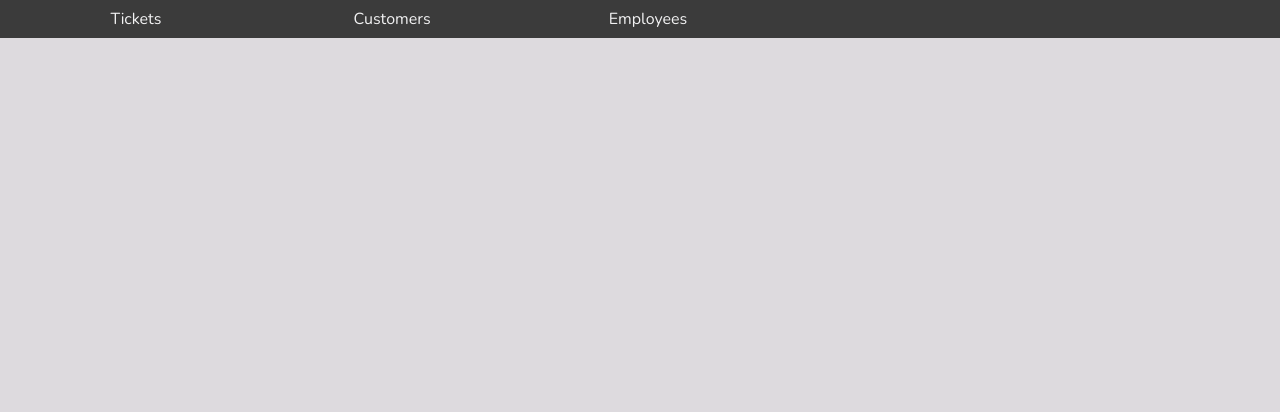
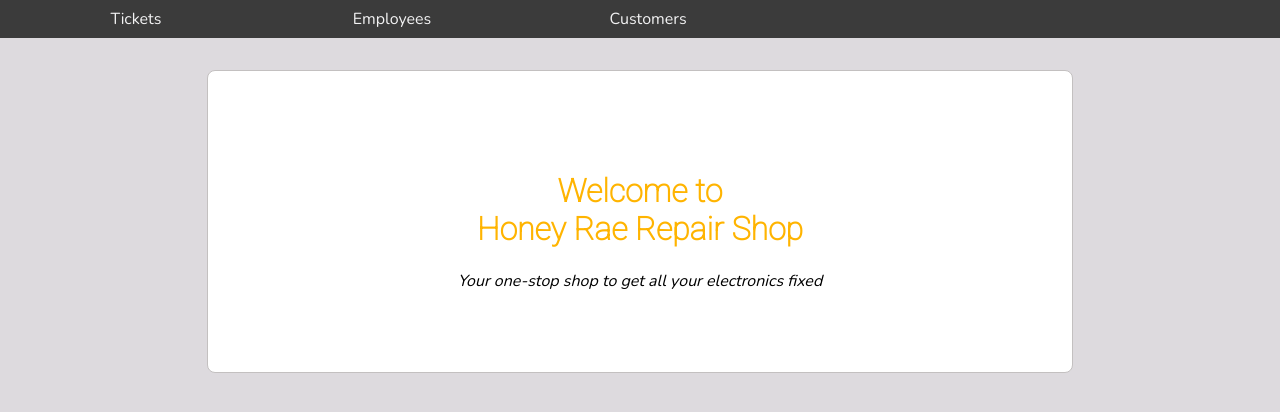
Before and after one commit to DanielHenderson-17/honey-rae-repairs, a React (Vite) app: page / in a window 1280 px wide. Shown: the top 412 px of the page. Built offline with nearby package versions, Linux system fonts and the light colour scheme.

Commit message:
EmployeeDetails, CustomerDetails, and useParams implementation.

```diff
--- a/src/App.jsx
+++ b/src/App.jsx
@@ -4,6 +4,9 @@ import { CustomerList } from "./components/customers/CustomersList";
 import { EmployeeList } from "./components/employees/EmployeeList";
 import { TicketList } from "./components/tickets/TicketList";
 import { Routes, Route, Outlet } from "react-router-dom";
+import { Welcome } from "./components/welcome/Welcome";
+import { CustomerDetails } from "./components/customers/CustomerDetails";
+import { EmployeeDetails } from "./components/employees/EmployeeDetails";
 
 export const App = () => {
   return (
@@ -17,9 +20,17 @@ export const App = () => {
           </>
         }
       >
+        <Route index element={<Welcome />} />
         <Route path="tickets" element={<TicketList />} />
-        <Route path="customers" element={<CustomerList />} />
-        <Route path="employees" element={<EmployeeList />} />
+        <Route path="employees">
+          <Route index element={<EmployeeList />} />
+          <Route path=":employeeId" element={<EmployeeDetails />} />
+        </Route>
+        <Route path="customers">
+          <Route index element={<CustomerList />} />
+          <Route path=":customerId" element={<CustomerDetails />} />{" "}
+          {/* /customers/:customerId */}
+        </Route>
       </Route>
     </Routes>
   );
--- /dev/null
+++ b/src/components/customers/CustomerDetails.jsx
@@ -0,0 +1,10 @@
+import { useParams } from "react-router-dom"
+
+export const CustomerDetails = () => {
+    // /customer/3
+    // path="/customers/:customerId"
+
+    const { customerId } = useParams()  // {customerId: 3}
+
+    return <div>Customer #{customerId}</div>
+}
--- a/src/components/customers/CustomersList.jsx
+++ b/src/components/customers/CustomersList.jsx
@@ -1,7 +1,8 @@
 import { useEffect, useState } from "react";
 import { User } from "../../users/User.jsx";
 import { getNonStaffUsers } from "../../services/userService.jsx";
-import "./customers.css";
+import "./Customers.css";
+import { Link } from "react-router-dom";
 
 export const CustomerList = () => {
   const [customers, setCustomers] = useState([]);
@@ -15,7 +16,11 @@ export const CustomerList = () => {
   return (
     <div className="customers">
       {customers.map((customerObj) => {
-        return <User user={customerObj} />;
+        return (
+          <Link to={`/customers/${customerObj.id}`} key={customerObj.id}>
+            <User user={customerObj} />
+          </Link>
+        );
       })}
     </div>
   );
--- a/src/components/customers/customers.css
+++ b/src/components/customers/customers.css
@@ -10,3 +10,26 @@
   flex-basis: 31%;
   margin: 0.5rem;
 }
+
+section.customer {
+  margin: 3rem;
+}
+
+.customer {
+  background-color: var(--white);
+  border: 1px solid var(--outline);
+  border-radius: 0.5rem;
+  padding: 1rem;
+}
+
+.customer-info {
+  color: var(--info);
+  font-family: "Roboto", sans-serif;
+}
+
+.customer-header {
+  font-size: larger;
+  font-weight: 700;
+  line-height: 3rem;
+  color: var(--primary);
+}
--- /dev/null
+++ b/src/components/employees/EmployeeDetails.jsx
@@ -0,0 +1,10 @@
+import { useParams } from "react-router-dom"
+
+export const EmployeeDetails = () => {
+    // /customer/3
+    // path="/customers/:customerId"
+
+    const { employeeId } = useParams()  // {customerId: 3}
+
+    return <div>Employee #{employeeId}</div>
+}
--- a/src/components/employees/EmployeeList.jsx
+++ b/src/components/employees/EmployeeList.jsx
@@ -1,7 +1,8 @@
 import { useEffect, useState } from "react";
 import { User } from "../../users/User.jsx";
 import { getStaffUsers } from "../../services/userService.jsx";
-import "./employees.css";
+import "./Employees.css";
+import { Link } from "react-router-dom";
 
 export const EmployeeList = () => {
   const [employees, setEmployees] = useState([]);
@@ -15,7 +16,11 @@ export const EmployeeList = () => {
   return (
     <div className="employees">
       {employees.map((employeeObj) => {
-        return <User user={employeeObj} />;
+        return (
+          <Link to={`/employees/${employeeObj.id}`} key={employeeObj.id}>
+            <User user={employeeObj} />
+          </Link>
+        );
       })}
     </div>
   );
--- a/src/components/nav/NavBar.jsx
+++ b/src/components/nav/NavBar.jsx
@@ -7,10 +7,10 @@ export const NavBar = () => {
             <Link to="/tickets">Tickets</Link>
         </li>
         <li className="navbar-item">
-            <Link to="/customers">Customers</Link>
+            <Link to="/employees">Employees</Link>
         </li>
         <li className="navbar-item">
-            <Link to="/employees">Employees</Link>
+            <Link to="/customers">Customers</Link>
         </li>
     </ul>
 }
--- /dev/null
+++ b/src/components/welcome/Welcome.css
@@ -0,0 +1,21 @@
+.welcome-container {
+    margin: 2rem auto;
+    width: 60%;
+    text-align: center;
+    padding: 5rem 3rem;
+    border: 1px solid var(--outline);
+    background-color: white;
+    border-radius: 0.5rem;
+  }
+
+  /* This targets any h1 that is a child of an element with the .welcome-container class */
+  .welcome-container > h1 {
+    display: flex;
+    flex-direction: column;
+    color: var(--primary);
+  }
+
+  /* This targets any div that is a child of an element with the .welcome-container class */
+  .welcome-container > div {
+    font-style: italic;
+  }
--- /dev/null
+++ b/src/components/welcome/Welcome.jsx
@@ -0,0 +1,10 @@
+import "./welcome.css"
+
+export const Welcome = () => {
+    return (
+        <div className="welcome-container">
+            <h1><span>Welcome to</span><span>Honey Rae Repair Shop</span></h1>
+            <div>Your one-stop shop to get all your electronics fixed</div>
+        </div>
+    )
+}
--- a/src/main.jsx
+++ b/src/main.jsx
@@ -1,4 +1,4 @@
-import React from "react";
+
 import ReactDOM from "react-dom/client";
 import { App } from "./App.jsx";
 import { BrowserRouter } from "react-router-dom";
--- a/src/users/User.css
+++ b/src/users/User.css
@@ -9,3 +9,9 @@
     color: var(--info);
     font-family: "Roboto", sans-serif;
   }
+
+  .user:hover {
+    -webkit-transform: scale(1.1);
+    -ms-transform: scale(1.1);
+    transform: scale(1.1);
+  }
```
Lines whose indentation alone changed are shown as unchanged.
